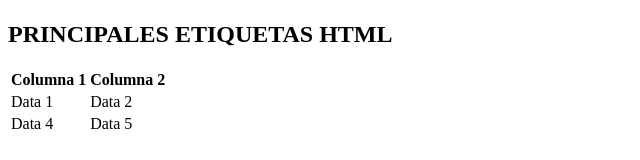
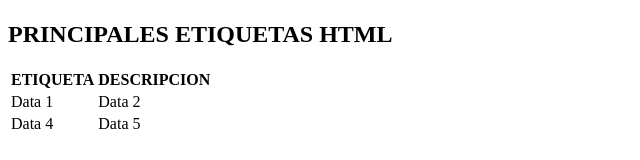
Before and after one commit to andreslpinto29/SitioWeb, a plain HTML site: page index.html in a window 1280 px wide. Shown: the part 452-612 px from the top of the page, without its empty margins (0-640 px from the left). Drawn offline with Linux system fonts and the light colour scheme.

Commit message:
VOLUMEN 3.1

```diff
--- a/index.html
+++ b/index.html
@@ -24,8 +24,8 @@
         <h2>PRINCIPALES ETIQUETAS HTML</h2>
         <table>
             <tr>
-              <th>Columna 1</th>
-              <th>Columna 2</th>
+              <th>ETIQUETA</th>
+              <th>DESCRIPCION</th>
 
             </tr>
             <tr>
```
